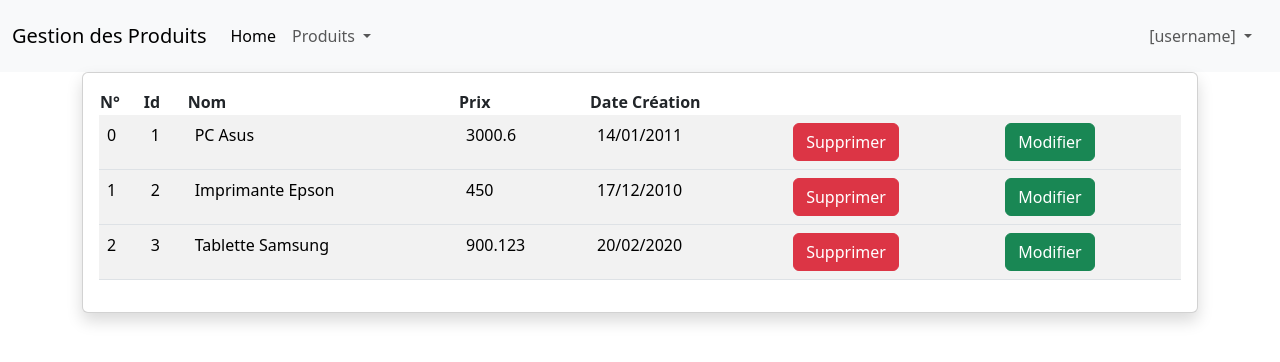
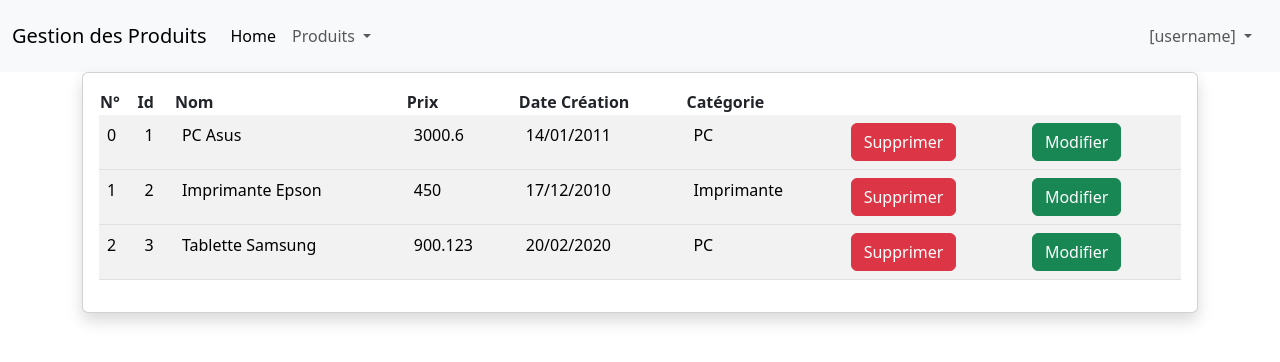
Before and after one commit to ErenYea9er69/Angular, an Angular app: page /produits in a window 1280 px wide. Shown: the top 362 px of the page. Built offline with nearby package versions, Linux system fonts and the light colour scheme.

Commit message:
Ajouter le champ catégorie au formulaire d’ajout

```diff
--- a/src/app/add-produit/add-produit.html
+++ b/src/app/add-produit/add-produit.html
@@ -27,7 +27,14 @@
                  <input type="date"  [(ngModel)]= "newProduit.dateCreation"
                      name="dateCreation" class="form-control">
              </div>
-
+             <div class="col-sm-4 col-md-4 col-lg-4">
+            <label>Categorie</label>
+            <select class="form-control form-control-lg" id="idCat" name="idCat" [(ngModel)]="newIdCat">
+              @for(cat of categories; track cat.idCat){
+              <option [value]="cat.idCat"> {{cat.nomCat}} </option>
+              }
+            </select>
+            </div>
        <div class="mt-2">
   <button type="submit" (click)="addProduit()"class="btn btn-success">Ajouter</button>
        </div>
--- a/src/app/add-produit/add-produit.ts
+++ b/src/app/add-produit/add-produit.ts
@@ -1,7 +1,9 @@
-import { Component } from '@angular/core';
+import { Component, OnInit } from '@angular/core';
 import { FormsModule } from '@angular/forms';
 import { Produit } from '../model/produit.model';
 import { ProduitService } from '../services/produit';
+import { Categorie } from '../model/categorie.model';
+import { Router } from '@angular/router';
 
 @Component({
   selector: 'app-add-produit',
@@ -9,21 +11,28 @@ import { ProduitService } from '../services/produit';
   imports: [FormsModule],
   templateUrl: './add-produit.html',
 })
-export class AddProduitComponent {
-
+export class AddProduitComponent implements OnInit {
   newProduit: Produit = new Produit();
-
+  categories! : Categorie[];
+  newIdCat! : number;
+  newCategorie! : Categorie;
   message: string = '';
 
-  constructor(private produitService: ProduitService) {}
+  constructor(private produitService: ProduitService, private router: Router ) {}
+
+  ngOnInit(): void {
+    this.categories = this.produitService.listeCategories();
+  }
 
   addProduit() {
+
+    this.newCategorie = this.produitService.consulterCategorie(this.newIdCat);
+    this.newProduit.categorie = this.newCategorie;
     if (this.newProduit.idProduit && this.newProduit.nomProduit && this.newProduit.prixProduit) {
       this.produitService.ajouterProduit(this.newProduit);
       this.message = "Produit " + this.newProduit.nomProduit + " ajouté avec succès !";
+      this.router.navigate(['produits']);
 
-      // Clear the form
-      this.newProduit = new Produit();
-
-
-}}}
+    }
+  }
+}
--- a/src/app/produits/produits.html
+++ b/src/app/produits/produits.html
@@ -2,7 +2,7 @@
   <div class="card shadow mb-4">
     <div class="card-body">
      <table class="table table-striped">
-        <tr> <th>N°</th><th>Id</th><th>Nom</th> <th>Prix</th>  <th>Date Création</th> </tr>
+        <tr> <th>N°</th><th>Id</th><th>Nom</th> <th>Prix</th>  <th>Date Création</th> <th>Catégorie</th> </tr>
          @for (produit of produits; track produit.idProduit; let index =$index; let nbr=$count; let first = $first; let last = $last)
          {
 
@@ -14,6 +14,7 @@
                <td>{{produit.nomProduit}}</td>
                <td>{{produit.prixProduit}}</td>
                <td>{{produit.dateCreation | date:'dd/MM/yyyy'}}</td>
+               <td>{{produit.categorie?.nomCat}}</td>
                <td><a class="btn btn-danger" (click)="supprimerProduit(produit)">Supprimer</a></td>
                <td><a class="btn btn-success" [routerLink]="['/updateProduit',produit.idProduit]">Modifier</a></td>
              </tr>
--- a/src/app/services/produit.ts
+++ b/src/app/services/produit.ts
@@ -8,14 +8,13 @@ import { Categorie } from '../model/categorie.model';
 export class ProduitService {
   produits: Produit[];
   produit!: Produit;
-  categories! : Categorie[];
+  categories!: Categorie[];
   //un tableau de Produit
   constructor() {
-
-
-    this.categories = [ {idCat : 1, nomCat : "PC"},
-                        {idCat : 2, nomCat : "Imprimante"}];
-
+    this.categories = [
+      { idCat: 1, nomCat: 'PC' },
+      { idCat: 2, nomCat: 'Imprimante' },
+    ];
 
     this.produits = [
       {
@@ -40,7 +39,6 @@ this.produits = [
         categorie: { idCat: 1, nomCat: 'PC' },
       },
     ];
-
   }
   listeProduits(): Produit[] {
     return this.produits;
@@ -67,11 +65,21 @@ this.produits.splice(index, 1);
     return this.produit;
   }
   updateProduit(prod: Produit) {
-    //chercher le produit prod du tableau produits
     const index = this.produits.indexOf(prod, 0);
     if (index > -1) {
-      this.produits.splice(index, 1); //supprimer l'ancien éléments
-      this.produits.splice(index, 0, prod); // insérer le nouvel élément
+      this.produits.splice(index, 1);
+      this.produits.splice(index, 0, prod);
     }
   }
+
+  listeCategories(): Categorie[] {
+    return this.categories;
   }
+  consulterCategorie(id: number): Categorie {
+    return this.categories.find((cat) => cat.idCat == id)!;
+  }
+
+
+
+
+}
```
Lines whose indentation alone changed are shown as unchanged.
